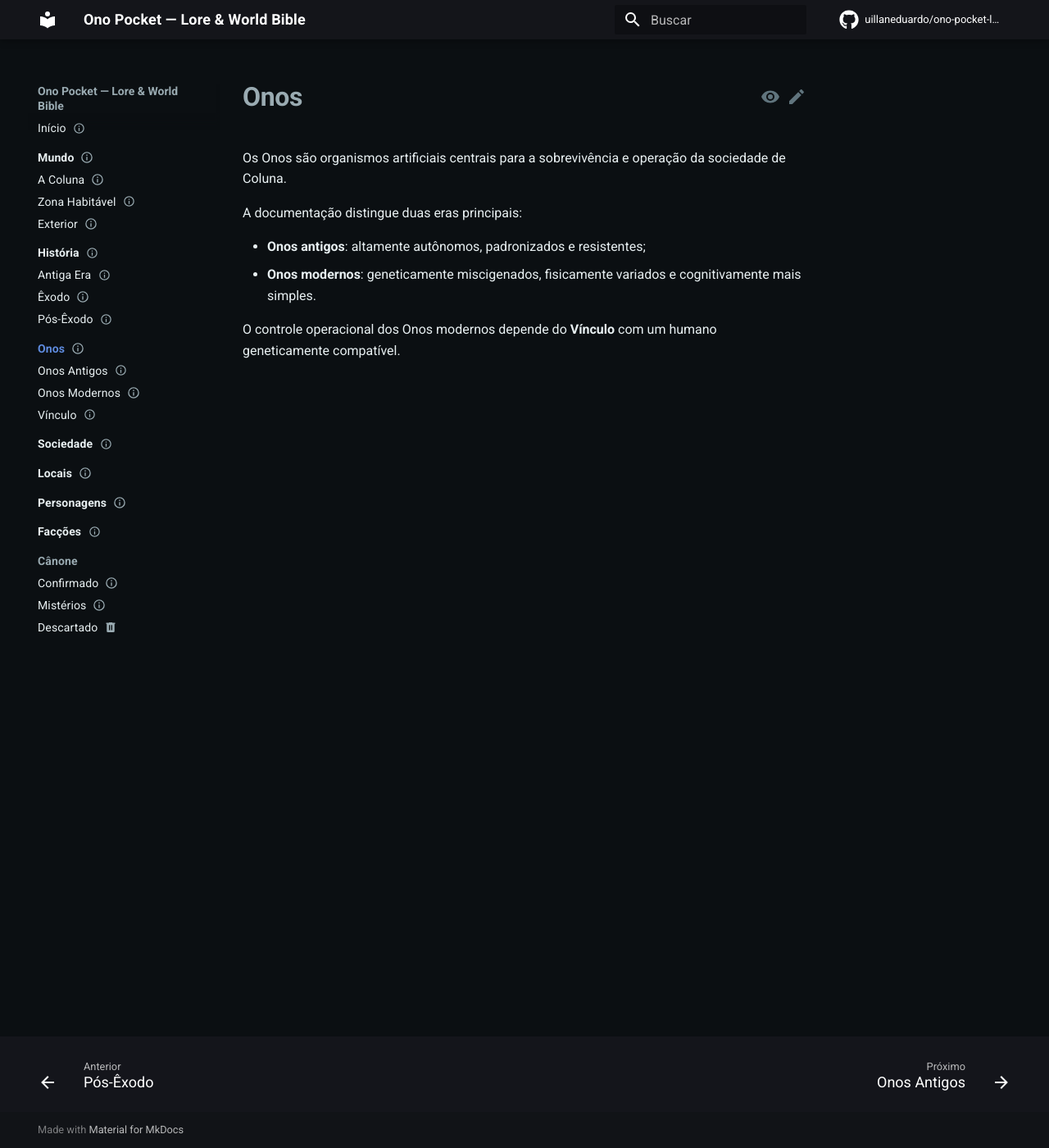
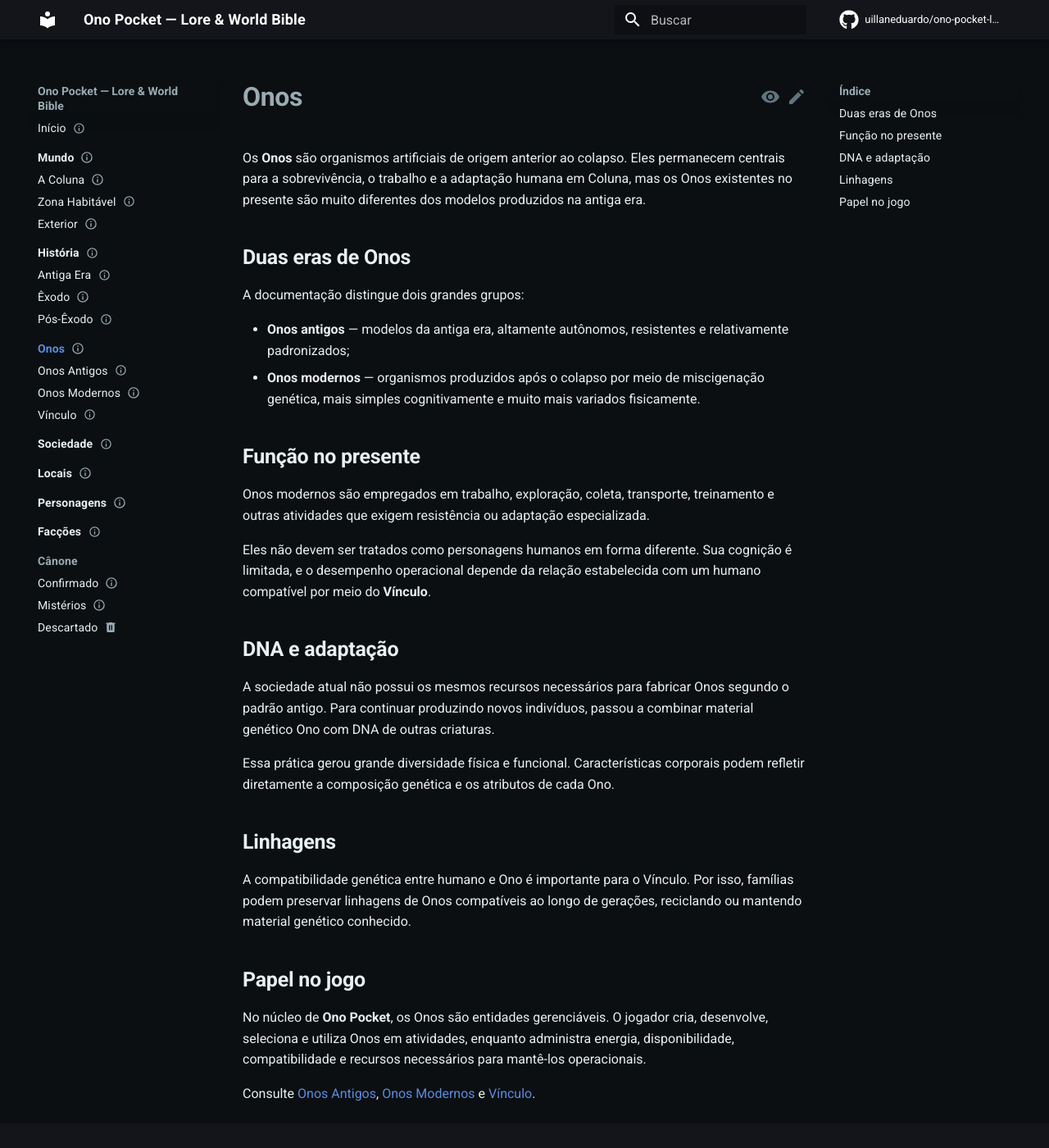
Before and after one commit to uillaneduardo/ono-pocket-lore, an MkDocs documentation site: the page built from docs/onos/index.md, in a window 1280 px wide and 1400 px high. Shown: the whole window at 82% size. Built offline with MkDocs 1.6.1 and Material for MkDocs 9.7.7, drawn with Linux system fonts in a browser that asks for light colours; comment, search, counter and statistics services are not loaded.

Commit message:
docs: expand Onos overview

```diff
--- a/docs/onos/index.md
+++ b/docs/onos/index.md
@@ -6,11 +6,33 @@ audience: author
 
 # Onos
 
-Os Onos são organismos artificiais centrais para a sobrevivência e operação da sociedade de Coluna.
+Os **Onos** são organismos artificiais de origem anterior ao colapso. Eles permanecem centrais para a sobrevivência, o trabalho e a adaptação humana em Coluna, mas os Onos existentes no presente são muito diferentes dos modelos produzidos na antiga era.
 
-A documentação distingue duas eras principais:
+## Duas eras de Onos
 
-- **Onos antigos**: altamente autônomos, padronizados e resistentes;
-- **Onos modernos**: geneticamente miscigenados, fisicamente variados e cognitivamente mais simples.
+A documentação distingue dois grandes grupos:
 
-O controle operacional dos Onos modernos depende do **Vínculo** com um humano geneticamente compatível.
+- **Onos antigos** — modelos da antiga era, altamente autônomos, resistentes e relativamente padronizados;
+- **Onos modernos** — organismos produzidos após o colapso por meio de miscigenação genética, mais simples cognitivamente e muito mais variados fisicamente.
+
+## Função no presente
+
+Onos modernos são empregados em trabalho, exploração, coleta, transporte, treinamento e outras atividades que exigem resistência ou adaptação especializada.
+
+Eles não devem ser tratados como personagens humanos em forma diferente. Sua cognição é limitada, e o desempenho operacional depende da relação estabelecida com um humano compatível por meio do **Vínculo**.
+
+## DNA e adaptação
+
+A sociedade atual não possui os mesmos recursos necessários para fabricar Onos segundo o padrão antigo. Para continuar produzindo novos indivíduos, passou a combinar material genético Ono com DNA de outras criaturas.
+
+Essa prática gerou grande diversidade física e funcional. Características corporais podem refletir diretamente a composição genética e os atributos de cada Ono.
+
+## Linhagens
+
+A compatibilidade genética entre humano e Ono é importante para o Vínculo. Por isso, famílias podem preservar linhagens de Onos compatíveis ao longo de gerações, reciclando ou mantendo material genético conhecido.
+
+## Papel no jogo
+
+No núcleo de **Ono Pocket**, os Onos são entidades gerenciáveis. O jogador cria, desenvolve, seleciona e utiliza Onos em atividades, enquanto administra energia, disponibilidade, compatibilidade e recursos necessários para mantê-los operacionais.
+
+Consulte [Onos Antigos](onos-antigos.md), [Onos Modernos](onos-modernos.md) e [Vínculo](vinculo.md).
```
